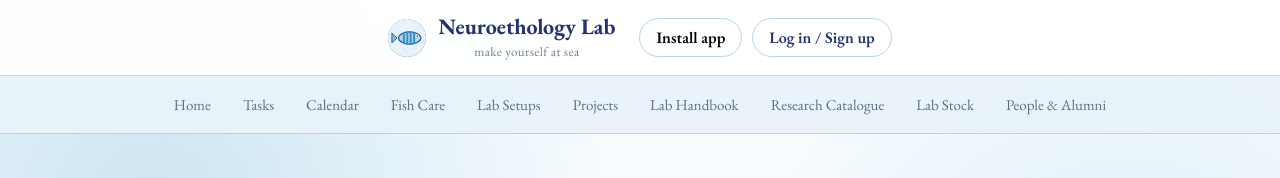
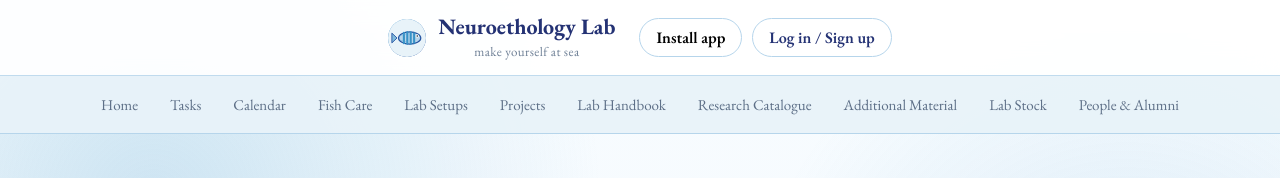
Before and after one commit to asmiaggarwalug2023-alt/neuroethology-lab, a Next.js app: page / in a window 1280 px wide. Shown: the top 178 px of the page. Built offline with nearby package versions, Linux system fonts and the light colour scheme; no server answers; the database is empty.

Commit message:
Add Additional Material navigation tab

```diff
--- a/components/Shell.tsx
+++ b/components/Shell.tsx
@@ -5,7 +5,7 @@ import { InstallApp } from "./InstallApp";
 const links = [
   ["/","Home"],["/tasks","Tasks"],["/calendar","Calendar"],["/fish-care","Fish Care"],
   ["/setups","Lab Setups"],["/projects","Projects"],["/handbook","Lab Handbook"],
-  ["/research","Research Catalogue"],["/stock","Lab Stock"],["/people","People & Alumni"]
+  ["/research","Research Catalogue"],["/additional-material","Additional Material"],["/stock","Lab Stock"],["/people","People & Alumni"]
 ];
 
 export function Shell({children}:{children:React.ReactNode}) {
```
